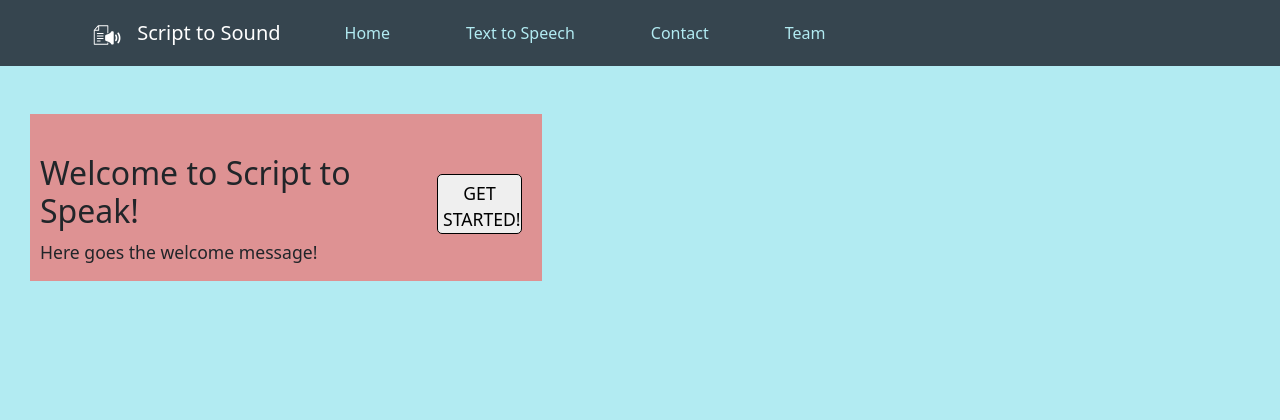
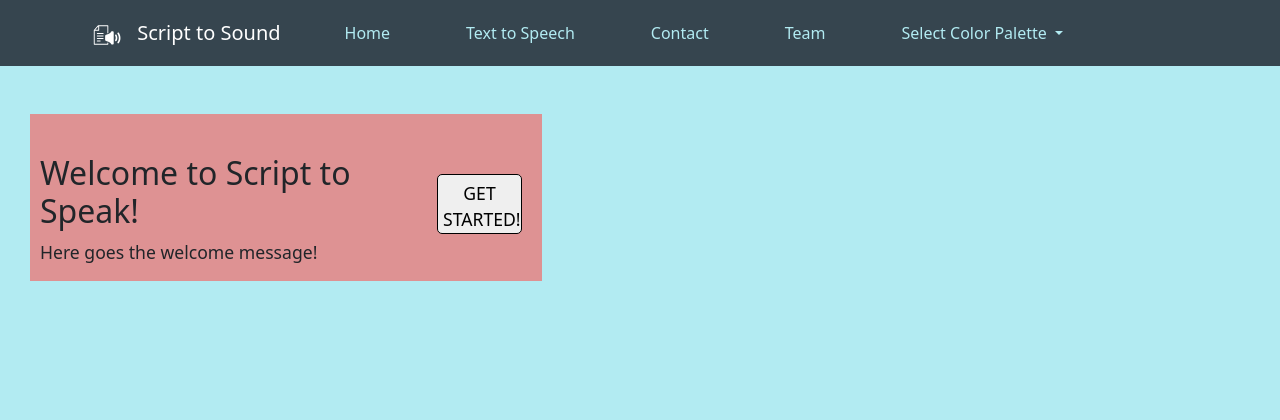
Before and after one commit to hannahro15/Nov24Hackathon, a Django app: page / in a window 1280 px wide. Shown: the top 420 px of the page. Run offline with Django 5.2, Linux system fonts and the light colour scheme.

Commit message:
Add colour scheme dropdown menu to navbar

```diff
--- a/templates/base.html
+++ b/templates/base.html
@@ -78,6 +78,46 @@
                   >Team</a
                 >
               </li>
+              <!-- Dropdown for color palettes -->
+              <li class="nav-item dropdown">
+                <a
+                  class="nav-link dropdown-toggle button-arounder"
+                  href="#"
+                  id="paletteDropdown"
+                  role="button"
+                  data-bs-toggle="dropdown"
+                  aria-expanded="false"
+                >
+                  Select Color Palette
+                </a>
+                <ul class="dropdown-menu" aria-labelledby="paletteDropdown">
+                  <li>
+                    <a class="dropdown-item" href="#" data-palette="palette1"
+                      >High Contrast</a
+                    >
+                  </li>
+                  <li>
+                    <a class="dropdown-item" href="#" data-palette="palette2"
+                      >Red-Green Color Blindness</a
+                    >
+                  </li>
+                  <li>
+                    <a class="dropdown-item" href="#" data-palette="palette3"
+                      >Blue-Yellow Color Blindness</a
+                    >
+                  </li>
+                  <li>
+                    <a class="dropdown-item" href="#" data-palette="palette4"
+                      >Grayscale</a
+                    >
+                  </li>
+                  <li>
+                    <a class="dropdown-item" href="#" data-palette="palette5"
+                      >Soft Tones</a
+                    >
+                  </li>
+                </ul>
+              </li>
             </ul>
           </div>
         </div>
```
